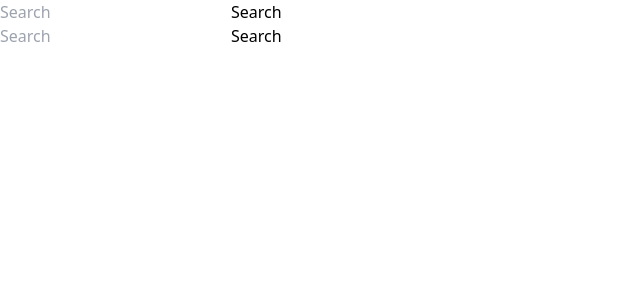
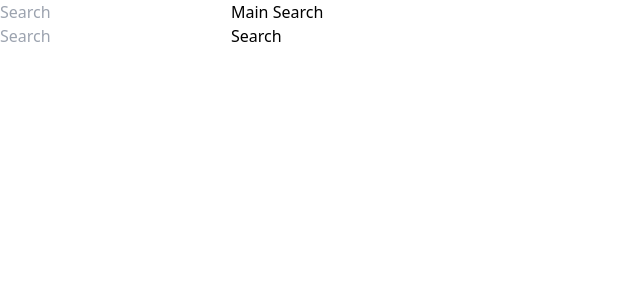
Before and after one commit to SalehAhmed10/routing-nextjs, a Next.js app: page / in a window 1280 px wide. Shown: the top 300 px of the page, without its empty margins (0-640 px from the left). Built offline with nearby package versions, Linux system fonts and the light colour scheme.

Commit message:
added route funtion

```diff
--- /dev/null
+++ b/components/MainSearch.jsx
@@ -0,0 +1,53 @@
+"use client";
+
+import Link from 'next/link';
+import { useRouter } from 'next/navigation';
+
+import Router from 'next/router';
+import React, { useState } from 'react'
+
+export default function MainSearch() {
+
+    const [search, setSearch] = useState("")
+
+    const router = useRouter();
+
+
+
+    const hanldeSubmit = (e) => {
+        e.preventDefault();
+        console.log("searching for: " + search)
+
+        //<Link href={`/user?query=${search}`}> converts to this into router.push
+        router.push(`/user?query=${search}`)
+
+    }
+
+
+
+
+    return (
+        <div>
+
+            <form onSubmit={hanldeSubmit}>
+                <input
+                    type="text"
+                    placeholder="Search"
+                    value={search}
+                    onChange={e => setSearch(e.target.value)}
+                />
+
+                {/* <Link href={`/user?query=${search}`}> */}
+
+                <button
+                    type="submit"
+
+                >
+                    Main Search
+                </button>
+                {/* </Link> */}
+            </form>
+
+        </div>
+    )
+}
--- a/src/app/layout.js
+++ b/src/app/layout.js
@@ -1,4 +1,5 @@
 
+import MainSearch from '../../components/MainSearch'
 import SearchBar from '../../components/SearchBar'
 import './globals.css'
 
@@ -13,7 +14,8 @@ export default function RootLayout({ children }) {
       <body>
 
         <main >
-          <SearchBar />
+          <MainSearch />
+          {/* <SearchBar /> */}
 
           {children}
         </main>
--- a/src/app/search/page.jsx
+++ b/src/app/search/page.jsx
@@ -1,45 +1,37 @@
 "use client"
 
-import React, { use, useEffect, useState } from 'react'
+import React from 'react'
 import FetchSearchResult from '../../../components/FetchSearchResult'
-import ResultPage from '../../../components/ResultPage'
 
-const page = ({ searchParams }) => {
+const page = ({ searchParams
+    // get search params from url
+    , params
+    // get root params from url
+
+
+}) => {
+
 
 
     // get the value of the query parameter
-    const searchString = searchParams.search
+    const searchString = searchParams.query
 
-
-    console.log(searchParams.search)
-
-    // fetch tmdb api multi
-
-    // const fetchData = async () => {
-    //     const res = await fetch(`https://api.themoviedb.org/3/search/multi?api_key=d9ca72e6e734288573f3247462cf2c1b&language=en-US&query=${searchString}&page=1&include_adult=false`)
-    //     const data = await res.json()
-    //     console.log(data)
-    // }
-
-
-
+    console.log(searchString)
 
 
     return (
         <div>
             {/* display root params from url */}
+            <h2>Root Params: {JSON.stringify(params)}</h2>
+            {/* display search params from url */}
+            <h2>Search Params: {JSON.stringify(searchParams.query)}</h2>
 
-            {/* display search params from url */}
-            {/* <h2>Search Params: {JSON.stringify(searchParams.query)}</h2> */}
+            <FetchSearchResult
+                searchString={searchString}
+            // send query to fetch search result component
 
-            {/* <h2>{JSON.stringify(searchParams)}</h2>
 
-            <button onClick={fetchData}>Fetch Data</button> */}
-
-            <ResultPage
-                searchString={searchString}
             />
-
         </div>
     )
 }
```
